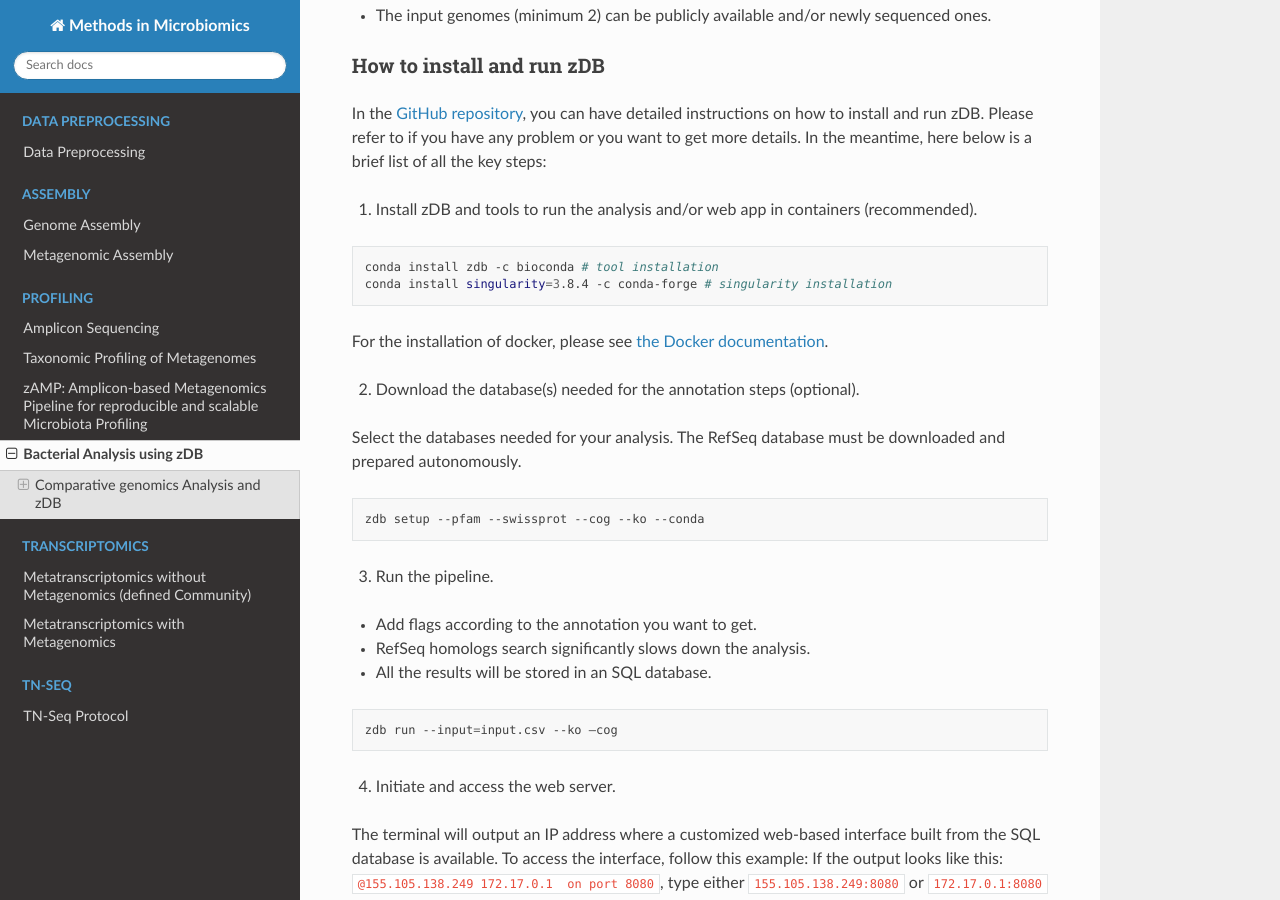
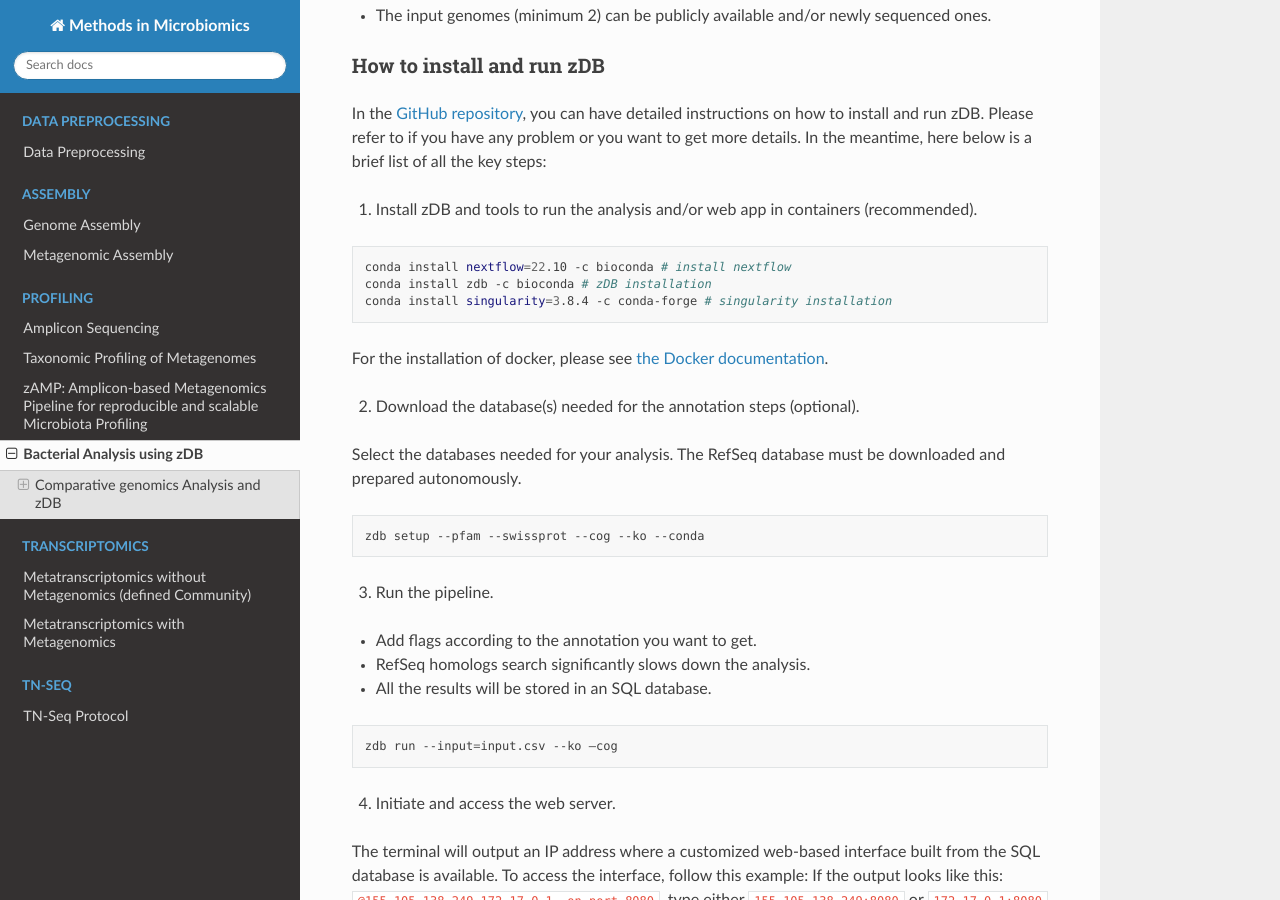
Before and after one commit to MicrobiologyETHZ/Methods_in_Microbiomics, a Sphinx documentation site: the page built from docs/profiling/zDB.rst, in a window 1280 px wide and 900 px high, scrolled down 1804 px. Built offline with Sphinx 7.4.7 and the Read the Docs theme 2.0.0, drawn with Linux system fonts in a browser that asks for light colours.

Commit message:
fix bug in code

```diff
--- a/docs/profiling/zDB.rst
+++ b/docs/profiling/zDB.rst
@@ -54,7 +54,8 @@ In the `GitHub repository`_, you can have detailed instructions on how to instal
 
 .. code-block:: bash
 
-    conda install zdb -c bioconda # tool installation
+    conda install nextflow=22.10 -c bioconda # install nextflow
+    conda install zdb -c bioconda # zDB installation
     conda install singularity=3.8.4 -c conda-forge # singularity installation
 
 For the installation of docker, please see `the Docker documentation`_.
```
